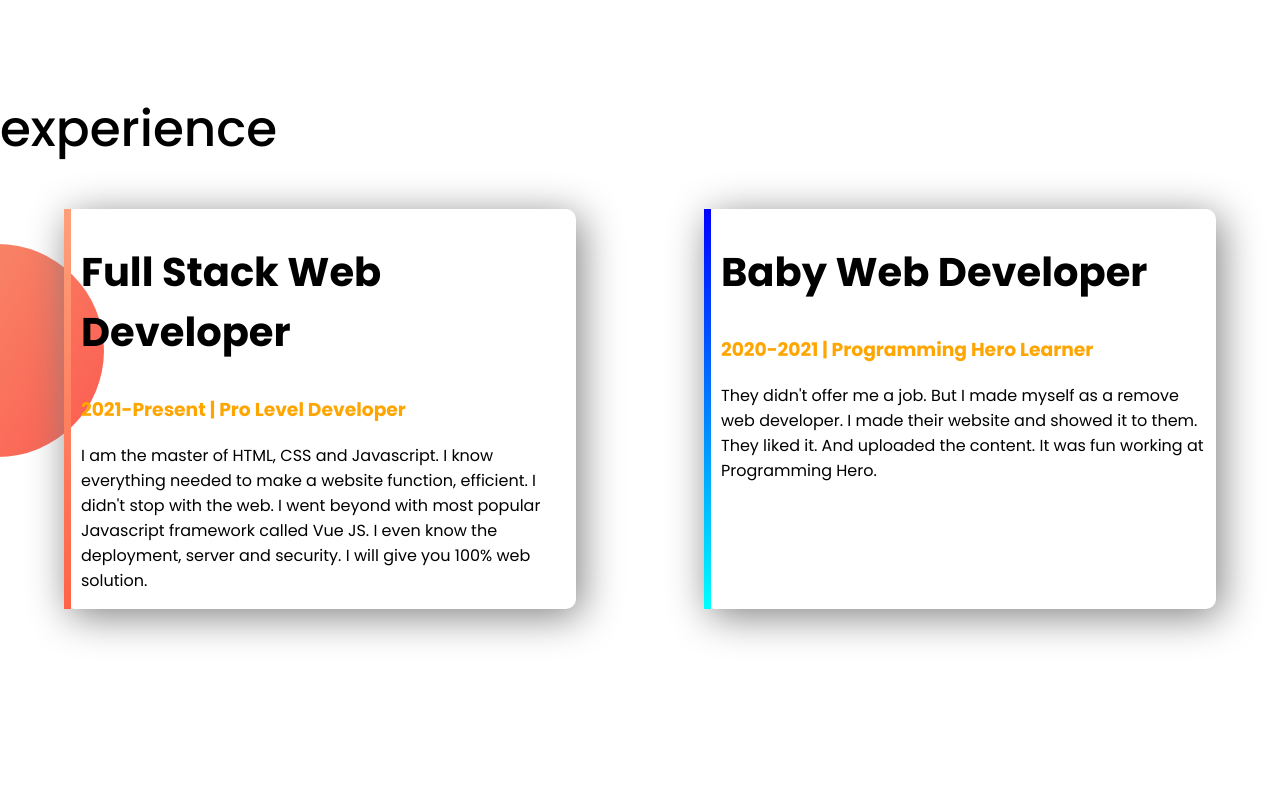
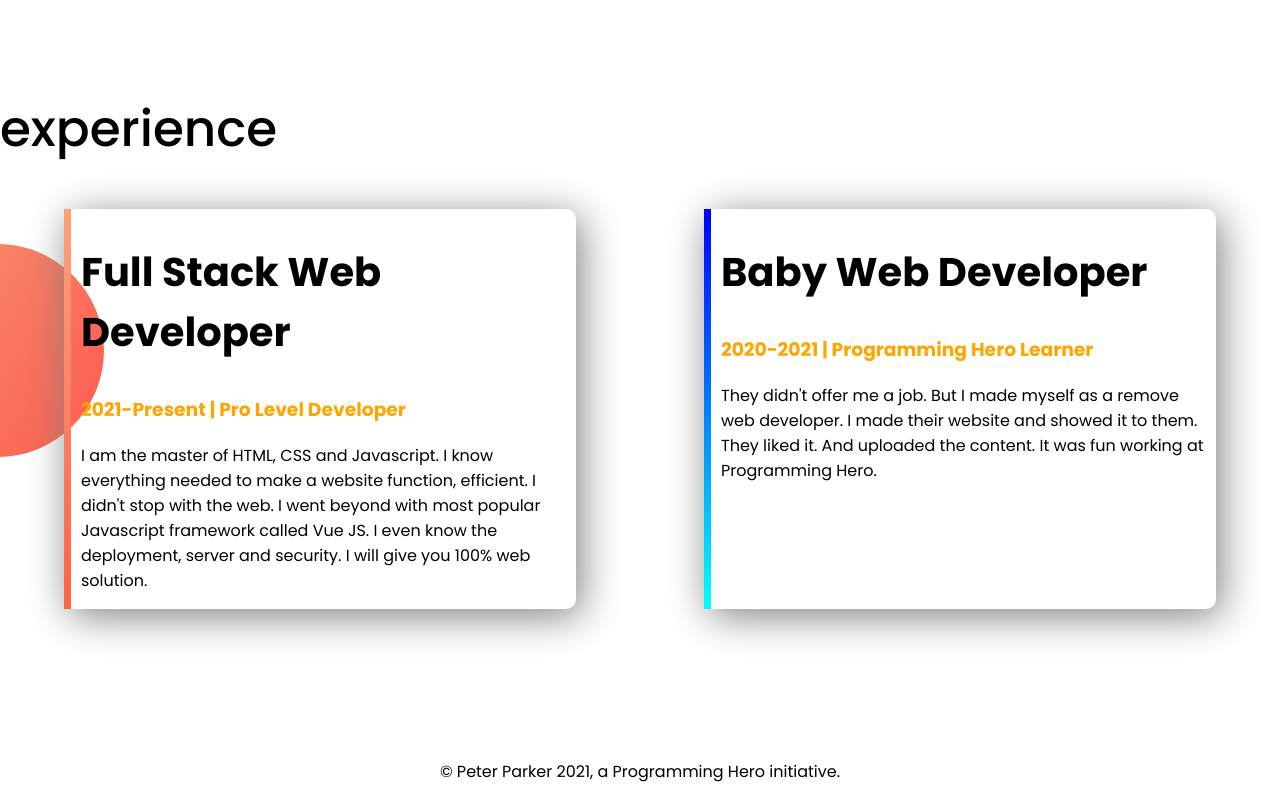
Before and after one commit to kishor-0zz/devloper-portfolio, a plain HTML site: page index.html in a window 1280 px wide. Shown: the part 1182-1982 px from the top of the page. Before the commit the page ends 1941 px from the top, so only its background shows below. Drawn offline with Linux system fonts and the light colour scheme.

Commit message:
add footer

```diff
--- a/css/style.css
+++ b/css/style.css
@@ -70,3 +70,6 @@ h2{
     border-image: linear-gradient(180deg, blue, cyan);
     border-image-slice: 1;
 }
+footer{
+    text-align: center;
+}
--- a/index.html
+++ b/index.html
@@ -60,8 +60,9 @@
         </div>
 
     </section>
-
-
+    <footer>
+        <p>© Peter Parker 2021, a Programming Hero initiative.</p>
+    </footer>
 
 </body>
 
```
